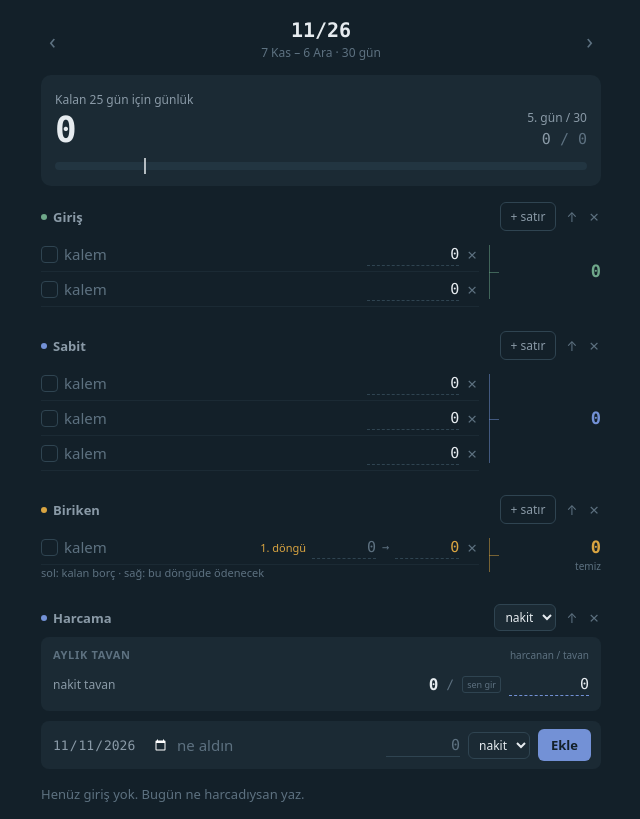
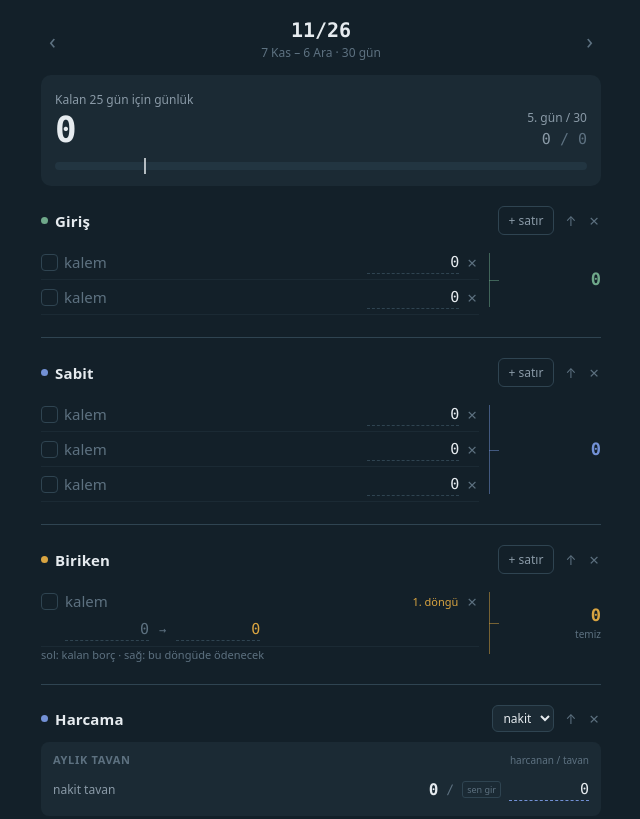
Before and after one commit to zirakpourazar-png/dongu, a plain HTML site: page index.html in a window 1280 px wide. Shown: the top 819 px of the page, without its empty margins (319-959 px from the left). Drawn offline with Linux system fonts and the light colour scheme.

Commit message:
Bölümler arası ayırıcı; Biriken satırı iki satıra ayrıldı
- Her bölümün üstüne ince ayırıcı çizgi ve nefes payı eklendi; bölüm
  adları büyütülüp parlatıldı, renk noktası biraz büyüdü.
- Biriken satırı dar ekranda sıkışıyordu (tik eklenince etiket kayboluyordu).
  Artık iki satır: üstte işaret + etiket + döngü sayacı, altta borç → tahsis.
- Metin kutularına asgari genişlik verildi.
- Service worker sürümü dongu-v14.

Co-Authored-By: Claude Opus 5 <noreply@anthropic.com>
Claude-Session: https://claude.ai/code/session_018RaZ9wLHfaYfDa9sTNW8UV

```diff
--- a/index.html
+++ b/index.html
@@ -55,12 +55,13 @@ input::placeholder{color:var(--faint)}
 .w.amber{border-color:var(--amber)}.w.red{border-color:var(--red)}
 
 #secs{margin-top:16px}
-.sec{margin-bottom:24px}
-.sechead{display:flex;align-items:center;gap:6px;margin-bottom:6px}
-.dot{width:6px;height:6px;border-radius:3px;flex:0 0 auto;background:var(--dim)}
+.sec{margin-bottom:0;padding:20px 0 22px;border-top:1px solid var(--line)}
+#secs .sec:first-child{padding-top:4px;border-top:none}
+.sechead{display:flex;align-items:center;gap:7px;margin-bottom:10px}
+.dot{width:7px;height:7px;border-radius:4px;flex:0 0 auto;background:var(--dim)}
 .dot.good{background:var(--good)}.dot.blue{background:var(--blue)}.dot.amber{background:var(--amber)}
 .txt{flex:1;min-width:0;background:transparent;border:none;color:var(--ink);font:400 15px var(--sans);padding:2px 0;outline:none}
-.txt.secname{font:600 13px var(--sans);color:var(--dim)}
+.txt.secname{font:600 15px var(--sans);color:var(--ink);letter-spacing:.01em}
 .num{background:transparent;border:none;border-bottom:1px dashed var(--line);color:var(--ink);
   font:500 15px var(--mono);font-variant-numeric:tabular-nums;text-align:right;padding:2px 0;outline:none}
 .num.faint{color:var(--faint)}.num.amber{color:var(--amber)}
@@ -99,7 +100,7 @@ input::placeholder{color:var(--faint)}
 .expamt{font:400 15px var(--mono);color:var(--dim);font-variant-numeric:tabular-nums}
 .spendtot{display:flex;justify-content:flex-end;gap:10px;align-items:baseline;padding-top:8px;margin-top:6px;border-top:1px solid var(--panel)}
 
-.addsec{display:flex;gap:6px;flex-wrap:wrap;margin-bottom:22px}
+.addsec{display:flex;gap:6px;flex-wrap:wrap;margin:18px 0 22px;padding-top:18px;border-top:1px solid var(--line)}
 .foot{border-top:1px solid var(--line);padding-top:12px}
 .footrow{display:flex;justify-content:space-between;padding:3px 0}
 .footamt{font:400 15px var(--mono);color:var(--dim);font-variant-numeric:tabular-nums}
@@ -186,6 +187,11 @@ input::placeholder{color:var(--faint)}
 .row.done .txt{color:var(--faint);text-decoration:line-through}
 .row.done .num{color:var(--faint)}
 .row.done .sel{opacity:.5}
+
+.row.carryrow{flex-direction:column;align-items:stretch;gap:5px}
+.carrytop{display:flex;align-items:center;gap:7px}
+.carrybot{display:flex;align-items:center;gap:10px;padding-left:24px}
+.txt{min-width:60px}
 
 </style>
 </head>
@@ -613,14 +619,16 @@ function bracketBody(s){
   };
   s.rows.forEach(r=>{
     if(s.kind==="carry"){
-      rows.appendChild(h("div",{class:"row"+(r.done?" done":"")},
-        tick(r),
-        textInput(()=>r.label,v=>{r.label=v;},t("item")),
-        h("span",{class:"months "+(r.alloc?"":"warnx"),id:"m-"+r.id,text:t("cycleN",r.months)}),
-        numInput(()=>r.balance||0,v=>{r.balance=v;},64,"faint"),
-        h("span",{class:"arrow",text:"→"}),
-        numInput(()=>r.alloc||0,v=>{r.alloc=v;},64,"amber"),
-        xBtn(()=>{s.rows=s.rows.filter(y=>y.id!==r.id);scheduleSave();render();})));
+      rows.appendChild(h("div",{class:"row carryrow"+(r.done?" done":"")},
+        h("div",{class:"carrytop"},
+          tick(r),
+          textInput(()=>r.label,v=>{r.label=v;},t("item")),
+          h("span",{class:"months "+(r.alloc?"":"warnx"),id:"m-"+r.id,text:t("cycleN",r.months)}),
+          xBtn(()=>{s.rows=s.rows.filter(y=>y.id!==r.id);scheduleSave();render();})),
+        h("div",{class:"carrybot"},
+          numInput(()=>r.balance||0,v=>{r.balance=v;},84,"faint"),
+          h("span",{class:"arrow",text:"→"}),
+          numInput(()=>r.alloc||0,v=>{r.alloc=v;},84,"amber"))));
     }else{
       const row=h("div",{class:"row"+(r.done?" done":"")},
         tick(r),
--- a/sw.js
+++ b/sw.js
@@ -1,4 +1,4 @@
-const CACHE = "dongu-v13";
+const CACHE = "dongu-v14";
 const SHELL = ["./", "./index.html", "./manifest.webmanifest", "./icon-512.png"];
 
 self.addEventListener("install", e => {
```
